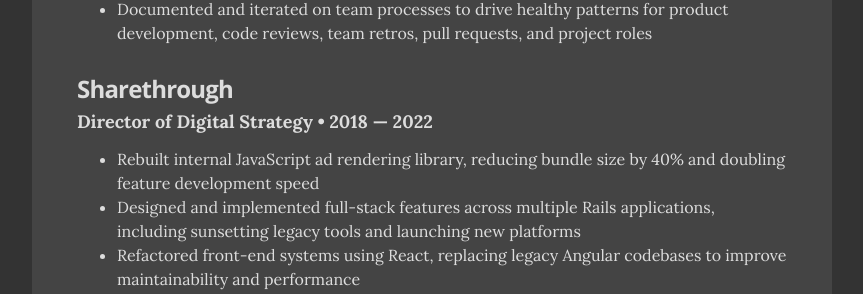
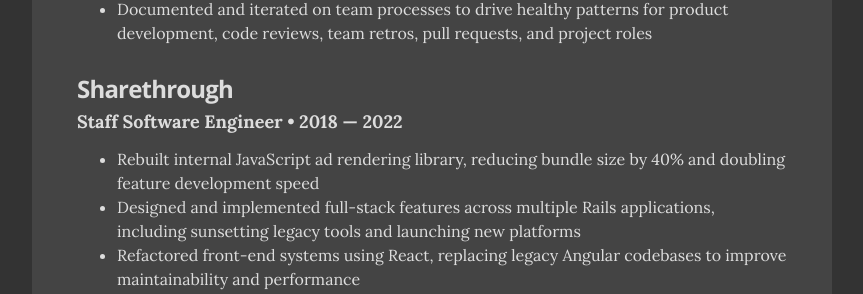
Before and after one commit to 1campbellj/1campbellj.github.io, a Jekyll site: the page built from index.html, in a window 1280 px wide and 900 px high, scrolled down 945 px. Shown: the part 150-444 px from the top of the window, without its empty margins (208-1071 px from the left). Built offline with Jekyll 4.4.1, drawn with Linux system fonts in a browser that asks for light colours.

Commit message:
Fix template title

```diff
--- a/_data/experience.yml
+++ b/_data/experience.yml
@@ -13,7 +13,7 @@
     </ul>
 
 - company: Sharethrough
-  position: Director of Digital Strategy
+  position: Staff Software Engineer
   duration: 2018 &mdash; 2022
   summary:
     <ul class="resume-item-list">
```
